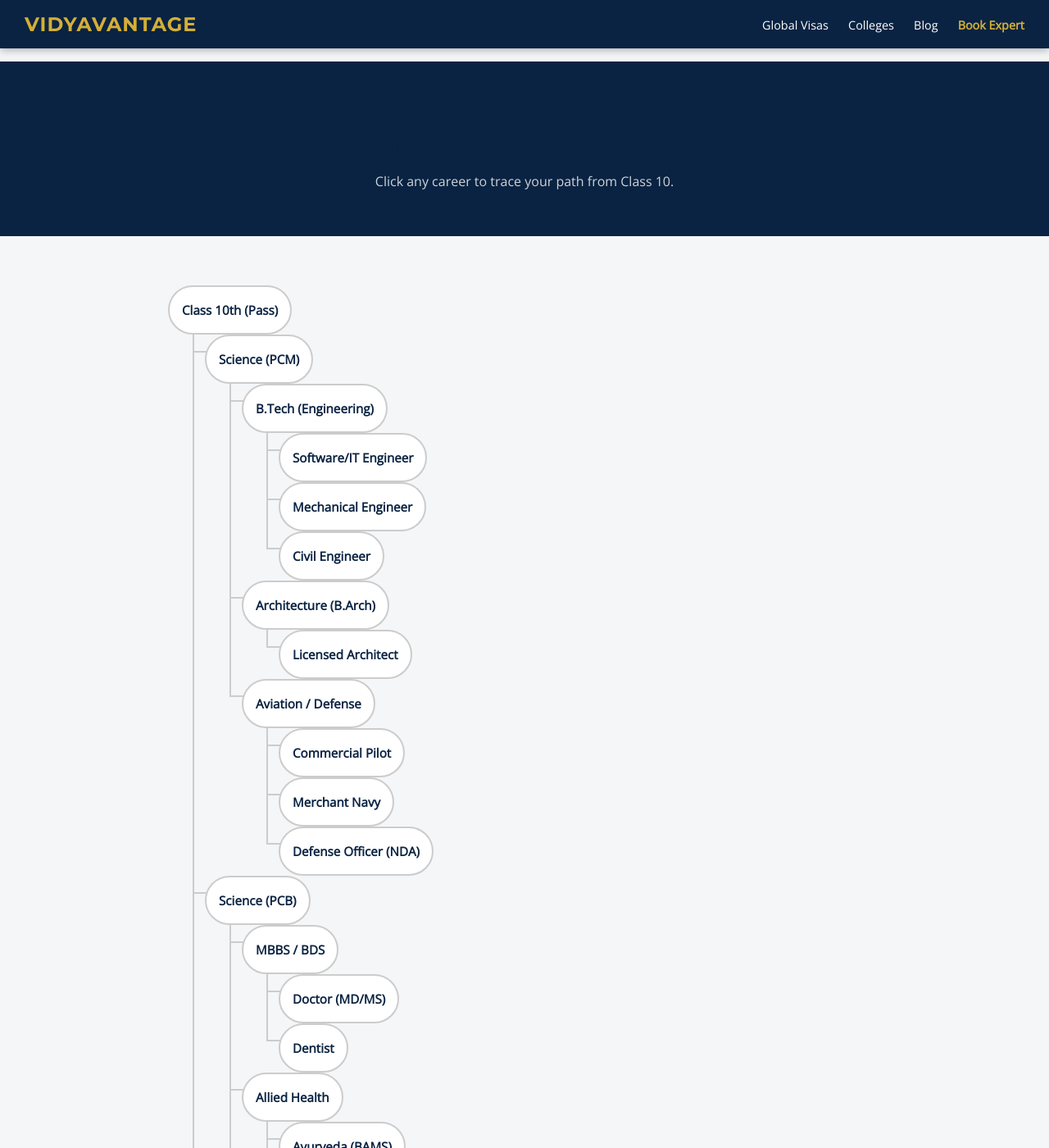
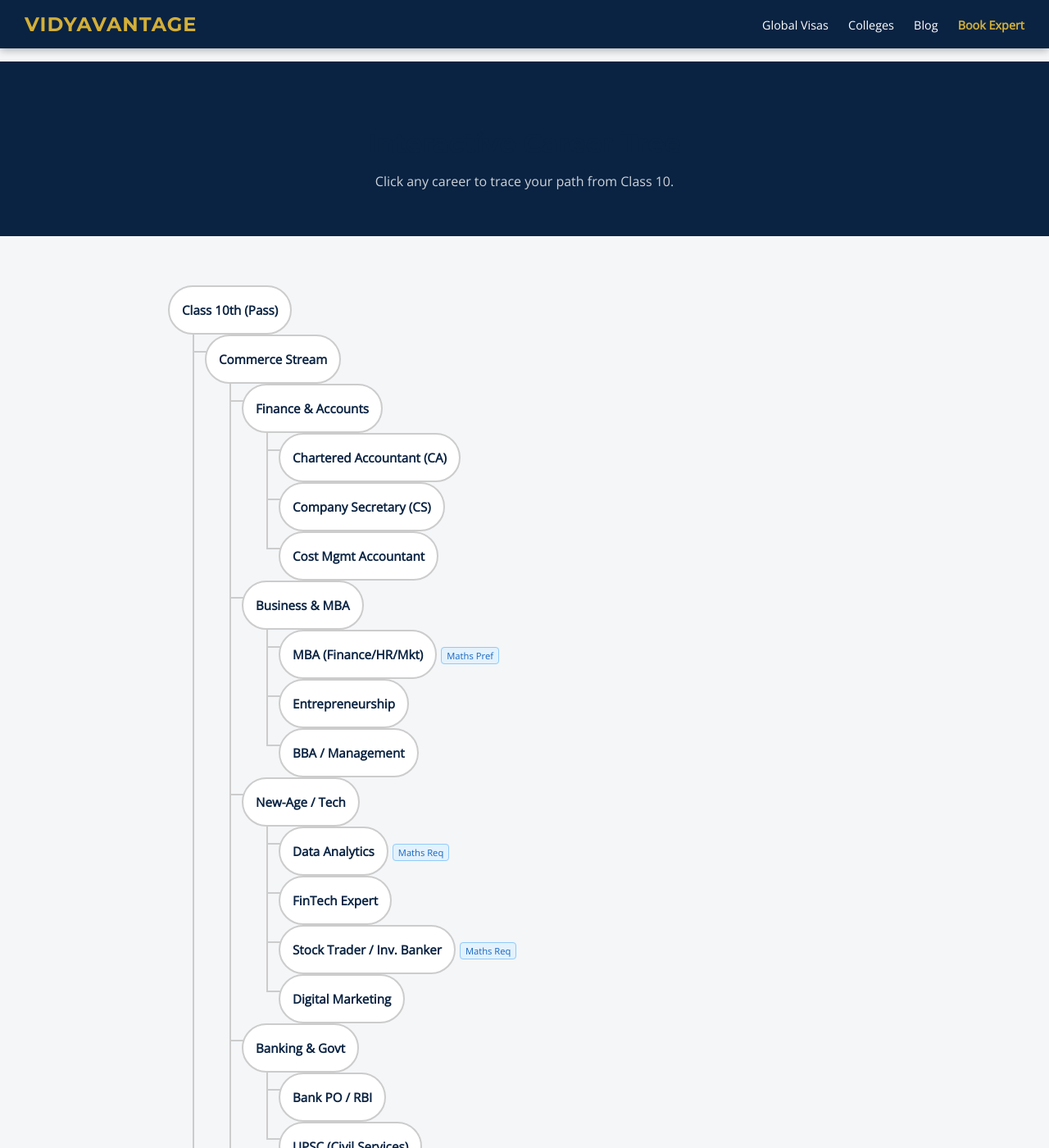
Before and after one commit to antoniovn96/vidyavantage.github.io, a Jekyll site: the page built from career-search.md, in a window 1280 px wide and 1400 px high. Shown: the whole window at 82% size. Built offline with Jekyll 4.4.1, drawn with Linux system fonts in a browser that asks for light colours; some of the changed text lies outside the part shown.

Commit message:
Update career-search.md

```diff
--- a/career-search.md
+++ b/career-search.md
@@ -30,11 +30,10 @@ permalink: /career-search/
   }
 
   ul.tree ul {
-    margin-left: 30px; /* Indent children */
+    margin-left: 30px;
     position: relative;
   }
 
-  /* The Vertical Line (Left Border) */
   ul.tree ul:before {
     content: "";
     display: block;
@@ -48,32 +47,30 @@ permalink: /career-search/
 
   ul.tree li {
     margin: 0;
-    padding: 0 15px; /* Space for the horizontal connector */
-    line-height: 2.5em; /* Spacing between rows */
+    padding: 0 15px;
+    line-height: 2.5em;
     position: relative;
   }
 
-  /* The Horizontal Connector Line */
   ul.tree ul li:before {
     content: "";
     display: block;
-    width: 25px; /* Length of connector */
+    width: 25px;
     height: 0;
     border-top: 2px solid #ccc;
     position: absolute;
-    top: 1.25em; /* Middle of the line height */
+    top: 1.25em;
     left: 0;
   }
 
-  /* Remove vertical line for last child to prevent overhang */
   ul.tree ul li:last-child:before {
-    background: #f4f6f8; /* Hide overlap */
+    background: #f4f6f8;
     height: auto;
     top: 1.25em;
     bottom: 0;
   }
 
-  /* 4. NODE STYLING (The Boxes) */
+  /* 4. NODE STYLING */
   .node-box {
     display: inline-block;
     padding: 8px 15px;
@@ -103,17 +99,23 @@ permalink: /career-search/
     box-shadow: 0 0 15px rgba(212, 175, 55, 0.5);
   }
 
-  /* Highlight Lines (Advanced CSS trick) */
-  .highlight-line {
-    border-color: #D4AF37 !important;
+  /* MATHS TAGS */
+  .math-tag {
+    font-size: 0.7rem;
+    background: #e3f2fd;
+    color: #1565c0;
+    padding: 2px 6px;
+    border-radius: 4px;
+    margin-left: 5px;
+    border: 1px solid #90caf9;
   }
 
-  /* 5. INFO PANEL (Popup) */
+  /* 5. INFO PANEL */
   .info-panel {
     position: fixed;
     bottom: 20px;
     right: 20px;
-    width: 300px;
+    width: 320px;
     background: white;
     border-left: 5px solid #D4AF37;
     box-shadow: 0 10px 30px rgba(0,0,0,0.2);
@@ -158,103 +160,85 @@ permalink: /career-search/
 
       <ul>
         <li>
+          <span class="node-box" id="comm" onclick="selectNode('comm', 'root')">Commerce Stream</span>
+          <ul>
+
+            <li>
+              <span class="node-box" id="fin_track" onclick="selectNode('fin_track', 'comm')">Finance & Accounts</span>
+              <ul>
+                <li><span class="node-box" id="ca" onclick="selectNode('ca', 'fin_track')">Chartered Accountant (CA)</span></li>
+                <li><span class="node-box" id="cs" onclick="selectNode('cs', 'fin_track')">Company Secretary (CS)</span></li>
+                <li><span class="node-box" id="cma" onclick="selectNode('cma', 'fin_track')">Cost Mgmt Accountant</span></li>
+              </ul>
+            </li>
+
+            <li>
+              <span class="node-box" id="biz_track" onclick="selectNode('biz_track', 'comm')">Business & MBA</span>
+              <ul>
+                <li><span class="node-box" id="mba" onclick="selectNode('mba', 'biz_track')">MBA (Finance/HR/Mkt)</span><span class="math-tag">Maths Pref</span></li>
+                <li><span class="node-box" id="startup" onclick="selectNode('startup', 'biz_track')">Entrepreneurship</span></li>
+                <li><span class="node-box" id="bba" onclick="selectNode('bba', 'biz_track')">BBA / Management</span></li>
+              </ul>
+            </li>
+
+            <li>
+              <span class="node-box" id="new_age" onclick="selectNode('new_age', 'comm')">New-Age / Tech</span>
+              <ul>
+                <li><span class="node-box" id="data_analyst" onclick="selectNode('data_analyst', 'new_age')">Data Analytics</span><span class="math-tag">Maths Req</span></li>
+                <li><span class="node-box" id="fintech" onclick="selectNode('fintech', 'new_age')">FinTech Expert</span></li>
+                <li><span class="node-box" id="stock" onclick="selectNode('stock', 'new_age')">Stock Trader / Inv. Banker</span><span class="math-tag">Maths Req</span></li>
+                <li><span class="node-box" id="digi_mark" onclick="selectNode('digi_mark', 'new_age')">Digital Marketing</span></li>
+              </ul>
+            </li>
+
+            <li>
+              <span class="node-box" id="govt_track" onclick="selectNode('govt_track', 'comm')">Banking & Govt</span>
+              <ul>
+                <li><span class="node-box" id="bank_po" onclick="selectNode('bank_po', 'govt_track')">Bank PO / RBI</span></li>
+                <li><span class="node-box" id="upsc_comm" onclick="selectNode('upsc_comm', 'govt_track')">UPSC (Civil Services)</span></li>
+              </ul>
+            </li>
+
+             <li>
+              <span class="node-box" id="law_comm" onclick="selectNode('law_comm', 'comm')">Legal Careers</span>
+              <ul>
+                <li><span class="node-box" id="corp_law" onclick="selectNode('corp_law', 'law_comm')">Corporate Lawyer</span></li>
+              </ul>
+            </li>
+
+          </ul>
+        </li>
+
+        <li>
           <span class="node-box" id="pcm" onclick="selectNode('pcm', 'root')">Science (PCM)</span>
           <ul>
             <li>
-              <span class="node-box" id="btech" onclick="selectNode('btech', 'pcm')">B.Tech (Engineering)</span>
+              <span class="node-box" id="btech" onclick="selectNode('btech', 'pcm')">Engineering (B.Tech)</span>
               <ul>
-                <li><span class="node-box" id="cse" onclick="selectNode('cse', 'btech')">Software/IT Engineer</span></li>
-                <li><span class="node-box" id="mech" onclick="selectNode('mech', 'btech')">Mechanical Engineer</span></li>
-                <li><span class="node-box" id="civil" onclick="selectNode('civil', 'btech')">Civil Engineer</span></li>
+                <li><span class="node-box" id="cse" onclick="selectNode('cse', 'btech')">Software/IT</span></li>
+                <li><span class="node-box" id="mech" onclick="selectNode('mech', 'btech')">Mechanical</span></li>
               </ul>
             </li>
-            <li>
-              <span class="node-box" id="barch" onclick="selectNode('barch', 'pcm')">Architecture (B.Arch)</span>
-              <ul>
-                <li><span class="node-box" id="architect" onclick="selectNode('architect', 'barch')">Licensed Architect</span></li>
-              </ul>
-            </li>
-            <li>
-              <span class="node-box" id="aviation" onclick="selectNode('aviation', 'pcm')">Aviation / Defense</span>
-              <ul>
-                <li><span class="node-box" id="pilot" onclick="selectNode('pilot', 'aviation')">Commercial Pilot</span></li>
-                <li><span class="node-box" id="navy" onclick="selectNode('navy', 'aviation')">Merchant Navy</span></li>
-                <li><span class="node-box" id="nda" onclick="selectNode('nda', 'aviation')">Defense Officer (NDA)</span></li>
-              </ul>
-            </li>
+            <li><span class="node-box" id="barch" onclick="selectNode('barch', 'pcm')">Architecture</span></li>
+            <li><span class="node-box" id="pilot" onclick="selectNode('pilot', 'pcm')">Commercial Pilot</span></li>
           </ul>
         </li>
 
         <li>
           <span class="node-box" id="pcb" onclick="selectNode('pcb', 'root')">Science (PCB)</span>
           <ul>
-            <li>
-              <span class="node-box" id="mbbs" onclick="selectNode('mbbs', 'pcb')">MBBS / BDS</span>
-              <ul>
-                <li><span class="node-box" id="doctor" onclick="selectNode('doctor', 'mbbs')">Doctor (MD/MS)</span></li>
-                <li><span class="node-box" id="dentist" onclick="selectNode('dentist', 'mbbs')">Dentist</span></li>
-              </ul>
-            </li>
-            <li>
-              <span class="node-box" id="allied" onclick="selectNode('allied', 'pcb')">Allied Health</span>
-              <ul>
-                <li><span class="node-box" id="ayurveda" onclick="selectNode('ayurveda', 'allied')">Ayurveda (BAMS)</span></li>
-                <li><span class="node-box" id="physio" onclick="selectNode('physio', 'allied')">Physiotherapy</span></li>
-                <li><span class="node-box" id="pharma" onclick="selectNode('pharma', 'allied')">Pharmacy (B.Pharm)</span></li>
-              </ul>
-            </li>
-            <li>
-              <span class="node-box" id="bsc_bio" onclick="selectNode('bsc_bio', 'pcb')">B.Sc Science</span>
-              <ul>
-                <li><span class="node-box" id="biotech" onclick="selectNode('biotech', 'bsc_bio')">Biotechnology</span></li>
-                <li><span class="node-box" id="agri" onclick="selectNode('agri', 'bsc_bio')">B.Sc Agriculture</span></li>
-                <li><span class="node-box" id="forensic" onclick="selectNode('forensic', 'bsc_bio')">Forensic Science</span></li>
-              </ul>
-            </li>
-          </ul>
-        </li>
-
-        <li>
-          <span class="node-box" id="comm" onclick="selectNode('comm', 'root')">Commerce</span>
-          <ul>
-            <li>
-              <span class="node-box" id="ca_track" onclick="selectNode('ca_track', 'comm')">Professional Certs</span>
-              <ul>
-                <li><span class="node-box" id="ca" onclick="selectNode('ca', 'ca_track')">Chartered Accountant (CA)</span></li>
-                <li><span class="node-box" id="cs" onclick="selectNode('cs', 'ca_track')">Company Secretary (CS)</span></li>
-                <li><span class="node-box" id="cma" onclick="selectNode('cma', 'ca_track')">Cost Accountant (CMA)</span></li>
-              </ul>
-            </li>
-            <li>
-              <span class="node-box" id="bcom" onclick="selectNode('bcom', 'comm')">B.Com / BBA</span>
-              <ul>
-                <li><span class="node-box" id="mba" onclick="selectNode('mba', 'bcom')">MBA (Management)</span></li>
-                <li><span class="node-box" id="bank" onclick="selectNode('bank', 'bcom')">Inv. Banker / CFA</span></li>
-                <li><span class="node-box" id="digital" onclick="selectNode('digital', 'bcom')">Digital Marketing</span></li>
-              </ul>
-            </li>
+            <li><span class="node-box" id="mbbs" onclick="selectNode('mbbs', 'pcb')">MBBS (Doctor)</span></li>
+            <li><span class="node-box" id="dentist" onclick="selectNode('dentist', 'pcb')">Dentist</span></li>
+            <li><span class="node-box" id="biotech" onclick="selectNode('biotech', 'pcb')">Biotechnology</span></li>
           </ul>
         </li>
 
         <li>
           <span class="node-box" id="arts" onclick="selectNode('arts', 'root')">Arts / Humanities</span>
           <ul>
-            <li>
-              <span class="node-box" id="ba" onclick="selectNode('ba', 'arts')">B.A (Pol/Hist)</span>
-              <ul>
-                <li><span class="node-box" id="ias" onclick="selectNode('ias', 'ba')">UPSC (IAS/IPS)</span></li>
-                <li><span class="node-box" id="prof" onclick="selectNode('prof', 'ba')">Professor / Teaching</span></li>
-              </ul>
-            </li>
-            <li>
-              <span class="node-box" id="law_track" onclick="selectNode('law_track', 'arts')">Legal & Creative</span>
-              <ul>
-                <li><span class="node-box" id="lawyer" onclick="selectNode('lawyer', 'law_track')">Lawyer (BA LLB)</span></li>
-                <li><span class="node-box" id="psych" onclick="selectNode('psych', 'law_track')">Psychologist</span></li>
-                <li><span class="node-box" id="design" onclick="selectNode('design', 'law_track')">Fashion/Interior Design</span></li>
-                <li><span class="node-box" id="journ" onclick="selectNode('journ', 'law_track')">Journalism / Media</span></li>
-              </ul>
-            </li>
+            <li><span class="node-box" id="ias" onclick="selectNode('ias', 'arts')">UPSC (IAS/IPS)</span></li>
+            <li><span class="node-box" id="psych" onclick="selectNode('psych', 'arts')">Psychology</span></li>
+            <li><span class="node-box" id="design" onclick="selectNode('design', 'arts')">Design (NIFT)</span></li>
           </ul>
         </li>
 
@@ -267,7 +251,7 @@ permalink: /career-search/
   <button onclick="closeInfo()" style="float:right; background:none; border:none; font-size:1.5rem; cursor:pointer; color:#999;">&times;</button>
   <h3 id="panel-title" style="color:#0A2342; margin-top:0;">Title</h3>
   <p><strong>⏱️ Duration:</strong> <span id="panel-time"></span></p>
-  <p><strong>📝 Exams:</strong> <span id="panel-exam" style="color:#D4AF37; font-weight:bold;"></span></p>
+  <p><strong>📝 Exams/Stats:</strong> <span id="panel-exam" style="color:#D4AF37; font-weight:bold;"></span></p>
   <hr style="border:0; border-top:1px solid #eee;">
   <p id="panel-desc" style="font-size:0.9rem; color:#555;">Desc</p>
   <a href="{{ '/book-expert/' | relative_url }}" class="btn" style="background:#0A2342; color:white; padding:10px; display:block; text-align:center; text-decoration:none; border-radius:5px; margin-top:15px;">Talk to Counsellor</a>
@@ -276,78 +260,64 @@ permalink: /career-search/
 <script>
   // --- DATABASE ---
   const data = {
-    // ROOT
-    "root": { title: "Class 10 Pass", time: "1 Year", exam: "Boards", desc: "The foundation of your career." },
+    "root": { title: "Class 10 Pass", time: "1 Year", exam: "Boards", desc: "The foundation. Your choice here defines your future options." },
 
-    // LEVEL 1
+    // COMMERCE STREAM DETAILS
+    "comm": { title: "Commerce Stream", time: "2 Years", exam: "Maths vs Non-Maths", desc: "The BIG decision. 'With Maths' opens high-end finance & analytics. 'Without Maths' is great for CA, Law, and Management." },
+
+    "fin_track": { title: "Finance & Accounts", time: "Professional", exam: "ICAI / ICSI", desc: "The most popular route. Auditing, Taxes, and Costing." },
+    "ca": { title: "Chartered Accountant (CA)", time: "4.5 - 5 Years", exam: "Difficulty: ⭐⭐⭐⭐⭐", desc: "Audit companies & taxes. Salary: ₹8-25 LPA. Requires long study hours & handling pressure." },
+    "cs": { title: "Company Secretary (CS)", time: "3 - 4 Years", exam: "Difficulty: ⭐⭐⭐⭐", desc: "Corporate law advisor. More theory/law than maths. Salary: High growth in corporate sector." },
+    "cma": { title: "Cost Mgmt Accountant", time: "3 - 4 Years", exam: "Difficulty: ⭐⭐⭐⭐", desc: "Budgeting & Profit Planning. Best for corporate finance roles." },
+
+    "biz_track": { title: "Business & Management", time: "Degree + Masters", exam: "CAT / GMAT", desc: "Leadership, HR, Marketing, and Operations." },
+    "mba": { title: "MBA", time: "2 Years (Post Grad)", exam: "CAT / GMAT", desc: "Salary: ₹6-40 LPA. Top colleges prefer Maths background. Leads to CEO/Management roles." },
+    "startup": { title: "Entrepreneurship", time: "Anytime", exam: "None", desc: "Start an online business, agency, or trading. Commerce is the BEST background for this." },
+    "bba": { title: "BBA", time: "3 Years", exam: "IPMAT / CUET", desc: "Foundation for MBA. Good for students who like presentations and leadership." },
+
+    "new_age": { title: "New-Age Careers", time: "Skill Based", exam: "Portfolio", desc: "Exploding demand in India. Tech + Finance mix." },
+    "data_analyst": { title: "Data Analytics", time: "6-12 Months", exam: "Python/SQL Skills", desc: "Requires Maths. Analyze business data using Excel & SQL. Huge demand." },
+    "fintech": { title: "FinTech Expert", time: "Varies", exam: "Tech Skills", desc: "Finance + Technology. One of the fastest growing fields globally." },
+    "stock": { title: "Stock Trader / Inv. Banker", time: "High Stress", exam: "CFA / NISM", desc: "Portfolio management & trading. Maths/Stats is highly recommended." },
+    "digi_mark": { title: "Digital Marketing", time: "3-6 Months", exam: "Certifications", desc: "SEO, Ads, Content Strategy. No Maths required. Great for creative minds." },
+
+    "govt_track": { title: "Banking & Govt", time: "Prep (1-2 Yrs)", exam: "Competitive Exams", desc: "Stable jobs with good perks." },
+    "bank_po": { title: "Bank PO / RBI", time: "Prep", exam: "IBPS / SBI PO", desc: "Commerce students do very well here. Manage banking operations." },
+    "upsc_comm": { title: "UPSC (Civil Services)", time: "Prep", exam: "CSE", desc: "IAS/IPS/IRS. Commerce is a strong optional subject for Mains." },
+
+    "law_comm": { title: "Legal Careers", time: "5 Years", exam: "CLAT", desc: "Integrated BBA-LLB or B.Com-LLB." },
+    "corp_law": { title: "Corporate Lawyer", time: "5 Years", exam: "CLAT", desc: "Legal advisor to companies. Very high salary potential. Maths not required." },
+
+    // SCIENCE & ARTS (Brief for context)
     "pcm": { title: "Science (PCM)", time: "2 Years", exam: "Boards", desc: "Physics, Chem, Math. Hardest stream." },
-    "pcb": { title: "Science (PCB)", time: "2 Years", exam: "Boards", desc: "Physics, Chem, Biology. For medical." },
-    "comm": { title: "Commerce", time: "2 Years", exam: "Boards", desc: "Business, Accounts. For finance/mgmt." },
+    "btech": { title: "B.Tech", time: "4 Years", exam: "JEE", desc: "Engineering." },
+    "cse": { title: "Software Engineer", time: "Job Ready", exam: "Interviews", desc: "Coding & AI." },
+    "mech": { title: "Mechanical Eng", time: "Job Ready", exam: "GATE", desc: "Machines & Robotics." },
+    "barch": { title: "Architecture", time: "5 Years", exam: "NATA", desc: "Building Design." },
+    "pilot": { title: "Pilot", time: "18 Months", exam: "DGCA", desc: "Aviation." },
+
+    "pcb": { title: "Science (PCB)", time: "2 Years", exam: "Boards", desc: "Physics, Chem, Biology." },
+    "mbbs": { title: "MBBS", time: "5.5 Years", exam: "NEET", desc: "Doctor." },
+    "dentist": { title: "Dentist", time: "5 Years", exam: "NEET", desc: "Dental Surgery." },
+    "biotech": { title: "Biotech", time: "Masters", exam: "GATE", desc: "Research." },
+
     "arts": { title: "Arts / Humanities", time: "2 Years", exam: "Boards", desc: "History, Pol Sci. For UPSC/Law." },
-
-    // LEVEL 2
-    "btech": { title: "B.Tech (Engineering)", time: "4 Years", exam: "JEE Mains/Adv", desc: "Most popular degree in India." },
-    "barch": { title: "B.Arch", time: "5 Years", exam: "NATA", desc: "Architecture & Design." },
-    "aviation": { title: "Aviation/Defense", time: "Varies", exam: "NDA/DGCA", desc: "Pilot or Armed Forces." },
-
-    "mbbs": { title: "MBBS", time: "5.5 Years", exam: "NEET", desc: "Bachelor of Medicine." },
-    "allied": { title: "Allied Health", time: "3-4 Years", exam: "CET", desc: "Supportive healthcare roles." },
-    "bsc_bio": { title: "B.Sc Pure Science", time: "3 Years", exam: "CUET", desc: "Research focused." },
-
-    "ca_track": { title: "Professional Certs", time: "3-5 Years", exam: "ICAI/ICSI", desc: "Correspondence courses." },
-    "bcom": { title: "B.Com / BBA", time: "3 Years", exam: "CUET", desc: "General business degrees." },
-
-    "ba": { title: "Bachelor of Arts", time: "3 Years", exam: "CUET", desc: "Humanities degrees." },
-    "law_track": { title: "Legal & Creative", time: "3-5 Years", exam: "CLAT/NIFT", desc: "Specialized fields." },
-
-    // LEVEL 3 (CAREERS)
-    "cse": { title: "Software Engineer", time: "Job Ready", exam: "Interviews", desc: "Coding, AI, App Dev." },
-    "mech": { title: "Mechanical Engineer", time: "Job Ready", exam: "GATE", desc: "Machines & Robotics." },
-    "civil": { title: "Civil Engineer", time: "Job Ready", exam: "GATE", desc: "Construction & Infrastructure." },
-    "architect": { title: "Architect", time: "Licensed", exam: "COA", desc: "Building design." },
-    "pilot": { title: "Commercial Pilot", time: "18 Months", exam: "CPL", desc: "Fly airlines. High cost, high pay." },
-    "navy": { title: "Merchant Navy", time: "3 Years", exam: "IMU-CET", desc: "Work on cargo ships." },
-    "nda": { title: "Defense Officer", time: "Training", exam: "SSB", desc: "Army/Navy/Air Force." },
-
-    "doctor": { title: "Doctor", time: "MD/MS", exam: "NEET PG", desc: "Specialist medical practitioner." },
-    "dentist": { title: "Dentist", time: "Practice", exam: "NEET MDS", desc: "Dental surgery." },
-    "ayurveda": { title: "Ayurvedic Doctor", time: "Practice", exam: "AIAPGET", desc: "Holistic medicine." },
-    "physio": { title: "Physiotherapist", time: "4.5 Years", exam: "CET", desc: "Physical rehabilitation." },
-    "pharma": { title: "Pharmacist", time: "4 Years", exam: "CET", desc: "Medicine manufacturing." },
-    "biotech": { title: "Biotechnologist", time: "Masters", exam: "GATE", desc: "Lab research & vaccines." },
-    "agri": { title: "Agriculture Officer", time: "4 Years", exam: "ICAR", desc: "Scientific farming." },
-    "forensic": { title: "Forensic Scientist", time: "Masters", exam: "Entrance", desc: "Crime scene analysis." },
-
-    "ca": { title: "Chartered Accountant", time: "5 Years", exam: "Finals", desc: "Audit, Tax, Finance expert." },
-    "cs": { title: "Company Secretary", time: "3 Years", exam: "Finals", desc: "Corporate law compliance." },
-    "cma": { title: "Cost Accountant", time: "3 Years", exam: "Finals", desc: "Cost management & budgeting." },
-    "mba": { title: "MBA", time: "2 Years", exam: "CAT", desc: "Business Management." },
-    "bank": { title: "Investment Banker", time: "High Stress", exam: "CFA", desc: "Stock market & mergers." },
-    "digital": { title: "Digital Marketer", time: "Job Ready", exam: "None", desc: "Online ads & SEO." },
-
-    "ias": { title: "IAS / IPS", time: "Prep", exam: "UPSC", desc: "Civil Services." },
-    "prof": { title: "Professor", time: "PhD", exam: "NET", desc: "University teaching." },
-    "lawyer": { title: "Lawyer", time: "Practice", exam: "Bar Council", desc: "Legal practice." },
-    "psych": { title: "Psychologist", time: "Masters", exam: "License", desc: "Mental health therapy." },
-    "design": { title: "Designer", time: "4 Years", exam: "NIFT/NID", desc: "Fashion or Interior design." },
-    "journ": { title: "Journalist", time: "3 Years", exam: "Entrance", desc: "News & Media." }
+    "ias": { title: "UPSC (IAS)", time: "Prep", exam: "CSE", desc: "Civil Services." },
+    "psych": { title: "Psychology", time: "Masters", exam: "License", desc: "Therapy/HR." },
+    "design": { title: "Design", time: "4 Years", exam: "NIFT", desc: "Fashion/Interior." }
   };
 
   function selectNode(id, parentId) {
-    // Reset
     document.querySelectorAll('.node-box').forEach(n => n.classList.remove('active'));
 
-    // Highlight Current
     const current = document.getElementById(id);
     if(current) current.classList.add('active');
 
-    // Trace Backwards
     let pid = parentId;
     while(pid) {
       const pNode = document.getElementById(pid);
       if(pNode) {
         pNode.classList.add('active');
-        // Extract parent ID from onclick attribute
         const match = pNode.getAttribute('onclick').match(/'([^']*)'\)$/);
         pid = match && match[1] !== 'null' ? match[1] : null;
       } else {
```
Also changed, not shown: other parts of career-search.md (+1 -3 lines).
